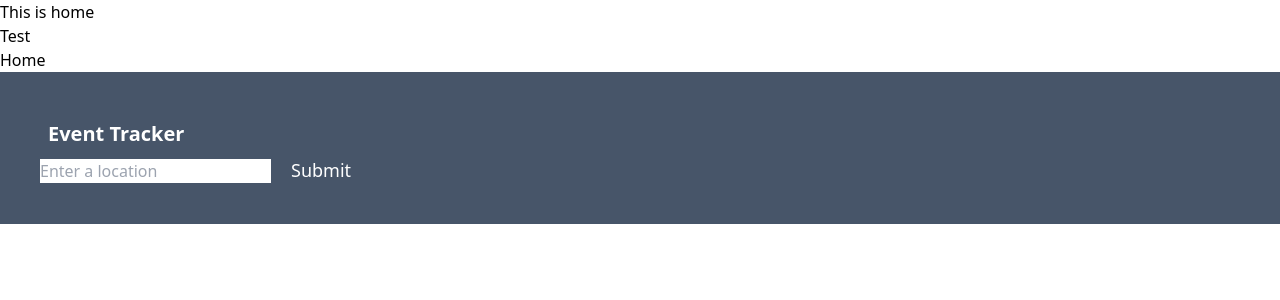
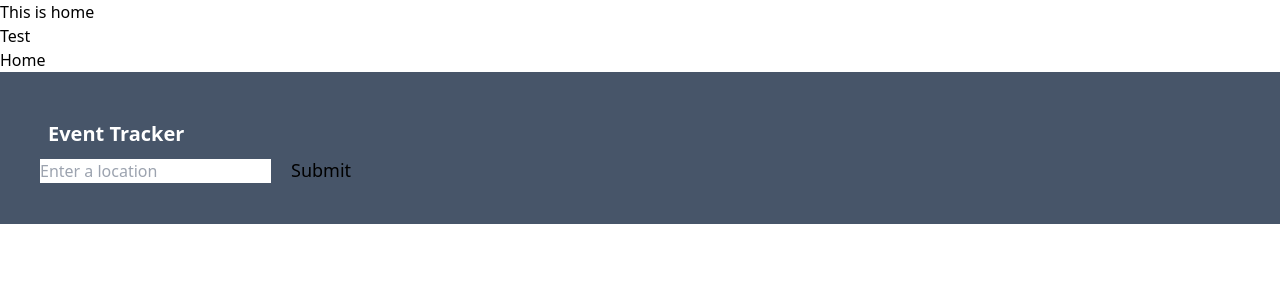
Before and after one commit to sevenkieran/Event-Tracker, a React (Vite) app: page /HomePage in a window 1280 px wide. Shown: the top 300 px of the page. Built offline with nearby package versions, Linux system fonts and the light colour scheme.

Commit message:
updated formatting on homepage

```diff
--- a/src/routes/HomePage.jsx
+++ b/src/routes/HomePage.jsx
@@ -61,8 +61,8 @@ function App() {
   };
 
   return (
-    <div className="bg-slate-600">
-      <div className="p-10">
+    <div className="">
+      <div className="p-10 bg-slate-600">
         <h1 className="text-white p-2 text-xl font-bold">Event Tracker</h1>
         <form onSubmit={handleSubmit}>
           <input
@@ -76,23 +76,23 @@ function App() {
           />
           <button
             type="submit"
-            className="mx-4 text-white border-input hover:bg-white hover:text-accent-foreground inline-flex items-center justify-center whitespace-nowrap rounded-md text-lg font-medium ring-offset-background transition-colors focus-visible:outline-none focus-visible:ring-2 focus-visible:ring-ring focus-visible:ring-offset-2 disabled:pointer-events-none disabled:opacity-50 px-1 ease-out duration-500"
+            className="mx-4 text-blue border-input hover:bg-grey hover:text-accent-foreground inline-flex items-center justify-center whitespace-nowrap rounded-md text-lg font-medium ring-offset-background transition-colors focus-visible:outline-none focus-visible:ring-2 focus-visible:ring-ring focus-visible:ring-offset-2 disabled:pointer-events-none disabled:opacity-50 px-1 ease-out duration-500"
           >
             Submit
           </button>
         </form>
+      </div>
+      <div>
         {loading && <p>Loading...</p>}
         {error && <p>Error: {error}</p>}
         {!loading && !error && events.length > 0 && (
           <ul>
             {events.map((event) => (
-              <li key={event.id} className="text-white">
-                <div className="m-2 border-solid border-2 border-black bg-white object-scale-down h-40 w-45">
-                  <Link className="" to={`/Event/${event.id}`} state={{"event": event}}>
+              <li key={event.id}>
+                  <Link className='text-black text-3xl w-full h-40 flex justify-start m-2 border-solid border-2 border-slate-600 bg-white'to={`/Event/${event.id}`} state={{"event": event}}>
+                    <img className="object-contain"src={event.images[2].url}/>
                     {event.name} - {event.dates.start.localDate}
-                    <a><img classname=""src={event.images[2].url}></img></a>
                   </Link>
-                </div>
               </li>
             ))}
           </ul>
```
